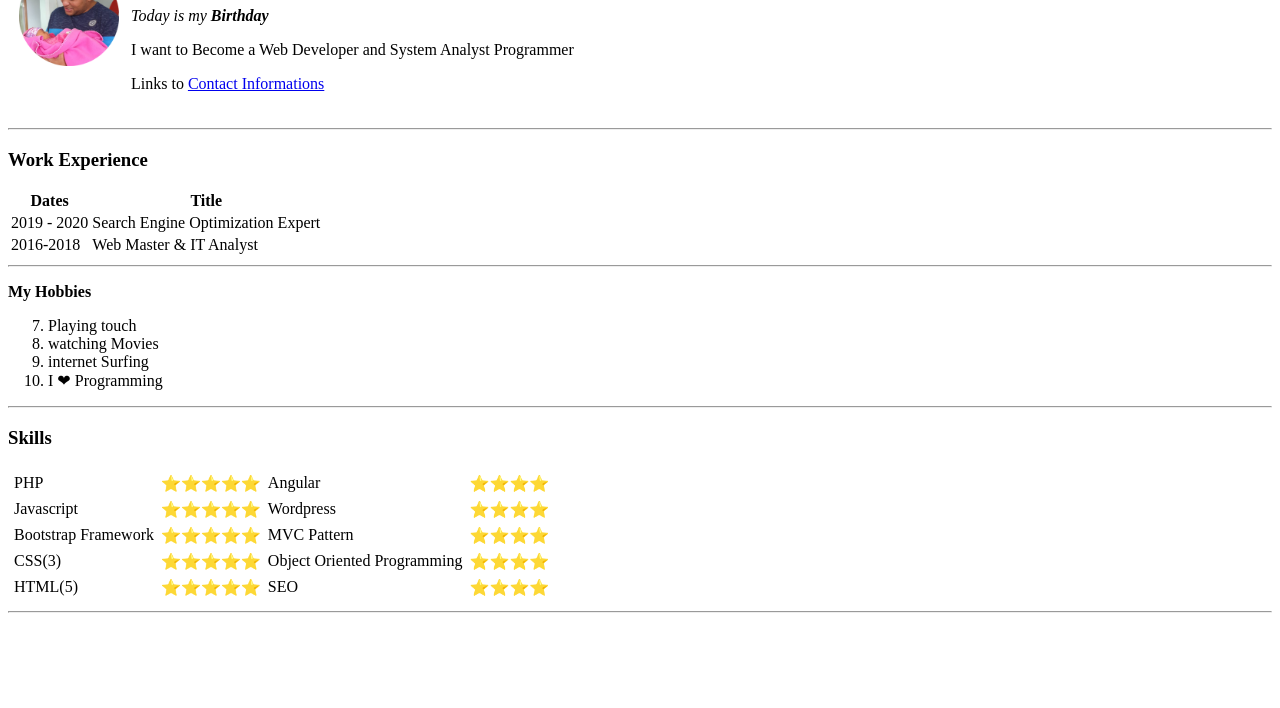
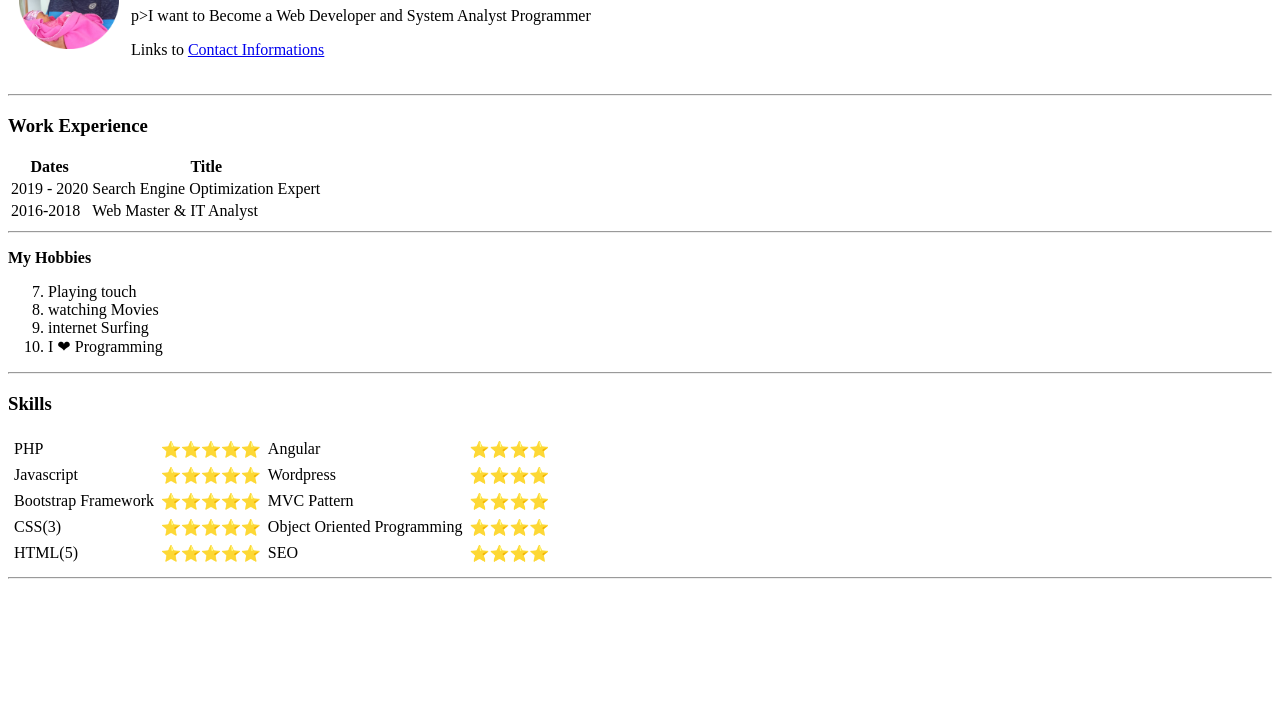
Before and after one commit to amenavadei/cv, a plain HTML site: page index.html in a window 1280 px wide. Shown: the part 92-800 px from the top of the page. Drawn offline with Linux system fonts and the light colour scheme.

Commit message:
Update index.html

```diff
--- a/index.html
+++ b/index.html
@@ -16,8 +16,7 @@
 
          <td>
                <h1>Amena Vadei</h1>
-            <p><em>Today is my <strong>Birthday</strong></em></p>
-     <p>I want to Become a Web Developer and System Analyst Programmer</p>
+           p>I want to Become a Web Developer and System Analyst Programmer</p>
 
       <p>Links to <a href="https://www.google.com" target="_blank" >Contact Informations</a> </p>
          </td>
```
